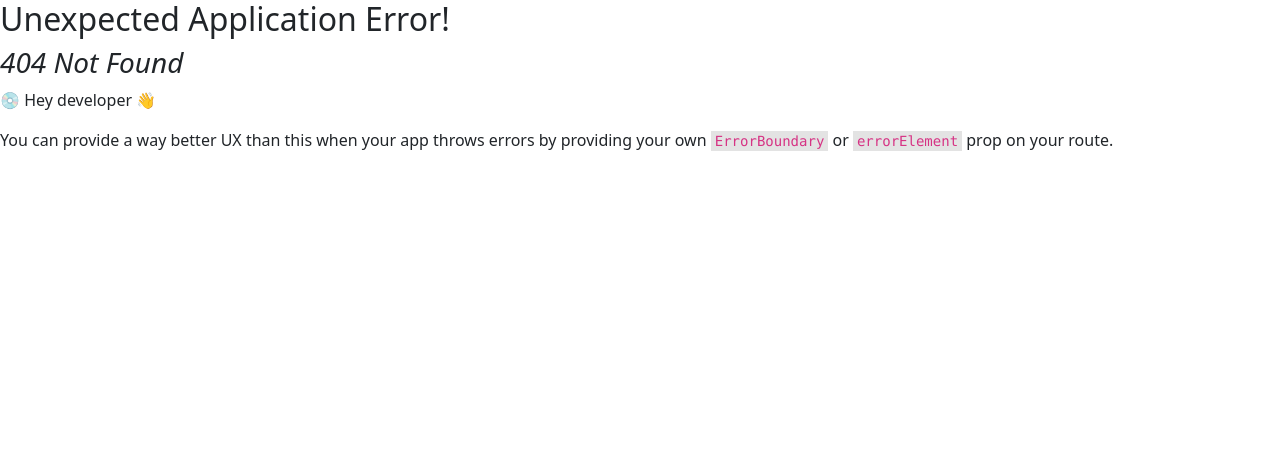
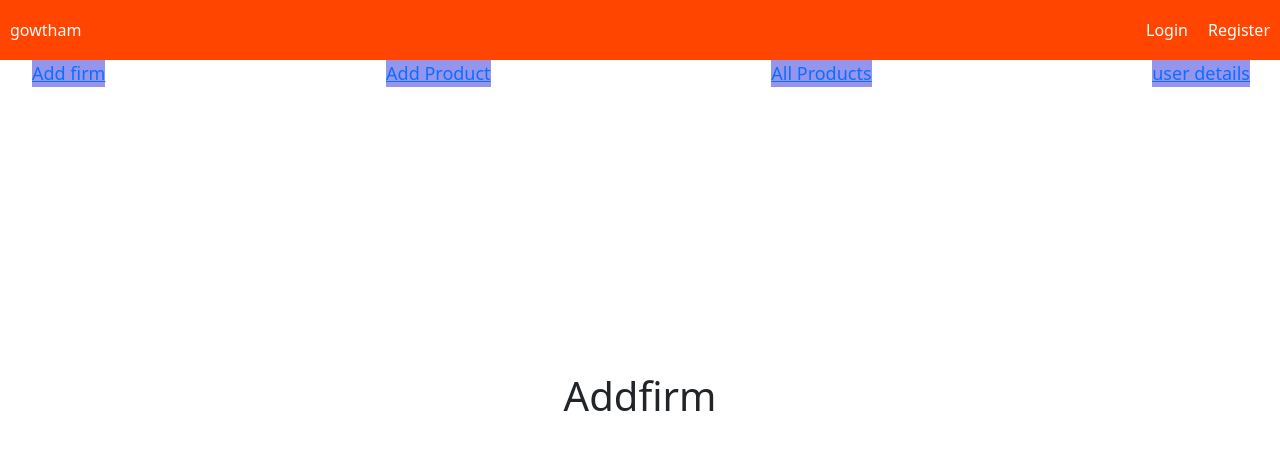
Before and after one commit to gowthamazmeera09/vendorRegistation, a React (Create React App) app: page /Home/Addfirm in a window 1280 px wide. Before the commit this address had no page. Shown: the top 450 px of the page. Built offline with nearby package versions, Linux system fonts and the light colour scheme.

Commit message:
here added sidebar after login successfull

```diff
--- a/src/App.css
+++ b/src/App.css
@@ -23,7 +23,7 @@
   border: 1px solid black;
   text-align: center;
   position: absolute;
-  top: 40%;
+  top: 50%;
   left: 50%;
   transform: translate(-50%,-50%);
 }
@@ -34,7 +34,52 @@
   border: 1px solid black;
   text-align: center;
   position: absolute;
-  top: 40%;
+  top: 50%;
   left: 50%;
   transform: translate(-50%,-50%);
 }
+
+/* sidebar */
+
+.sidebar ul{
+  display: flex;
+  font-size: 18px;
+  flex-wrap: wrap;
+  justify-content: space-between;
+  list-style-type: none;
+  margin-right: 30px;
+
+}
+.sidebar ul li{
+  background-color: rgb(149, 149, 238);
+}
+.Addfirm{
+  position: absolute;
+  top: 50%;
+  left: 50%;
+  transform: translate(-50%,-50%);
+}
+.Addproduct{
+  position: absolute;
+  top: 50%;
+  left: 50%;
+  transform: translate(-50%,-50%);
+}
+.Allproducts{
+  position: absolute;
+  top: 50%;
+  left: 50%;
+  transform: translate(-50%,-50%);
+}
+.Userdetails{
+  position: absolute;
+  top: 50%;
+  left: 50%;
+  transform: translate(-50%,-50%);
+}
+.Home h3{
+  position: absolute;
+  top: 50%;
+  left: 50%;
+  transform: translate(-50%,-50%);
+}
--- a/src/App.jsx
+++ b/src/App.jsx
@@ -1,8 +1,9 @@
-import React from 'react'
+import React, { useState } from 'react'
 import './App.css'
 import Landingpage from './landingpage/Landingpage';
 
 function App() {
+
   return (
     <div>
       <Landingpage />
--- /dev/null
+++ b/src/components/Sidebar.jsx
@@ -0,0 +1,17 @@
+import React from 'react'
+import { Link } from 'react-router-dom';
+
+function Sidebar() {
+  return (
+    <div className='sidebar'>
+        <ul>
+            <li><Link to="Addfirm">Add firm</Link></li>
+            <li><Link to="Addproduct">Add Product</Link></li>
+            <li><Link to="Allproducts">All Products</Link></li>
+            <li><Link to="Userdetails">user details</Link></li>
+        </ul>
+    </div>
+  )
+}
+
+export default Sidebar;
--- /dev/null
+++ b/src/components/pages/Addfirm.jsx
@@ -0,0 +1,11 @@
+import React from 'react'
+
+function Addfirm() {
+  return (
+    <div className='Addfirm'>
+        <h1>Addfirm</h1>
+    </div>
+  )
+}
+
+export default Addfirm;
--- /dev/null
+++ b/src/components/pages/Addproduct.jsx
@@ -0,0 +1,11 @@
+import React from 'react'
+
+function Addproduct() {
+  return (
+    <div className='Addproduct'>
+        <h1>Addproduct</h1>
+    </div>
+  )
+}
+
+export default Addproduct;
--- /dev/null
+++ b/src/components/pages/Allproducts.jsx
@@ -0,0 +1,11 @@
+import React from 'react'
+
+function Allproducts() {
+  return (
+    <div className='Allproducts'>
+        <h1>Allproducts</h1>
+    </div>
+  )
+}
+
+export default Allproducts;
--- a/src/components/pages/Home.jsx
+++ b/src/components/pages/Home.jsx
@@ -1,9 +1,12 @@
 import React from 'react'
+import Sidebar from '../Sidebar';
+import { Outlet } from 'react-router-dom';
 
 function Home() {
   return (
-    <div>
-        <h2>welcome</h2>
+    <div className='Home'>
+      <Sidebar />
+      <Outlet />
     </div>
   )
 }
--- a/src/components/pages/Login.jsx
+++ b/src/components/pages/Login.jsx
@@ -1,7 +1,7 @@
 import React, { useState } from 'react'
 import { API_URL } from '../data/apipath';
-import { useNavigate } from 'react-router-dom';
-import Register from './Register';
+import {useNavigate} from 'react-router-dom'
+
 
 function Login() {
   const [email,setEmail] = useState("");
@@ -10,6 +10,10 @@ function Login() {
 
   const loginhandlesubmit = async (e)=>{
     e.preventDefault();
+
+    if(!email || !password){
+      alert("please fill in all the feilds");
+    }
     try{
       const responce = await fetch(`${API_URL}/vendor/Login`,{
         method:'POST',
@@ -21,26 +25,31 @@ function Login() {
 
       const data = await responce.json();
       if(responce.ok){
-        alert("Login successful");
         localStorage.setItem('logintoken',data.token);
-        navigate('/');
+        alert("login successful");
+        navigate('/Home')
+      }
+      else if(!responce.ok){
+        alert("incorrect email or password");
+      }
 
 
-      }
+    }catch(error){
+      console.error('login failed',error);
 
-    }catch(error){
-      console.error('login failed',error)
     }
   }
   return (
-    <div className='vendorLogin'>
+    <div className='Login form'>
       <form onSubmit={loginhandlesubmit}>
         <h5>Email</h5>
         <input type='text'name='email' value={email} onChange={(e)=>{setEmail(e.target.value)}} placeholder='Email' />
         <h5>password</h5>
         <input type='text'name='password' value={password} onChange={(e)=>{setPassword(e.target.value)}} placeholder='password' />
         <div className='btn-submit'>
-          <button type='submit'>submit</button>
+          <button type='submit'>
+            submit
+          </button>
         </div>
       </form>
     </div>
--- a/src/components/pages/Register.jsx
+++ b/src/components/pages/Register.jsx
@@ -10,6 +10,12 @@ function Register() {
 
  const handlesubmit = async(e)=>{
   e.preventDefault();
+
+
+  if(!username || !email || !password){
+    alert("please fill in all the feilds")
+    return;
+  }
   try{
     const responce = await fetch(`${API_URL}/vendor/Register`,{
       method:'POST',
@@ -22,12 +28,16 @@ function Register() {
     const data = await responce.json();
     if(responce.ok){
       console.log(data);
-      alert("vendor registered successfully");
+      alert("registation successfull")
       navigate('/Login')
     }
-    else{
-      alert("registation failed");
-      navigate('/Register');
+    else if(email){
+      alert("email already taken");
+      setUsername("");
+      setEmail("");
+      setPassword("");
+    }
+    else {
       setUsername("");
       setEmail("");
       setPassword("");
@@ -50,9 +60,10 @@ function Register() {
         <input type='text' value={password} onChange={(e)=>{setPassword(e.target.value)}} placeholder='password' />
         <div className='btn-submit'>
           <button type='submit'>submit</button>
+
         </div>
+      </form>
 
-      </form>
     </div>
   )
 }
--- /dev/null
+++ b/src/components/pages/Userdetails.jsx
@@ -0,0 +1,11 @@
+import React from 'react'
+
+function Userdetails() {
+  return (
+    <div className='Userdetails'>
+        <h1>Userdetails</h1>
+    </div>
+  )
+}
+
+export default Userdetails;
```
Also changed, not shown: src/index.js (+40 -2 lines), src/landingpage/Landingpage.jsx (+9 -1 lines).
